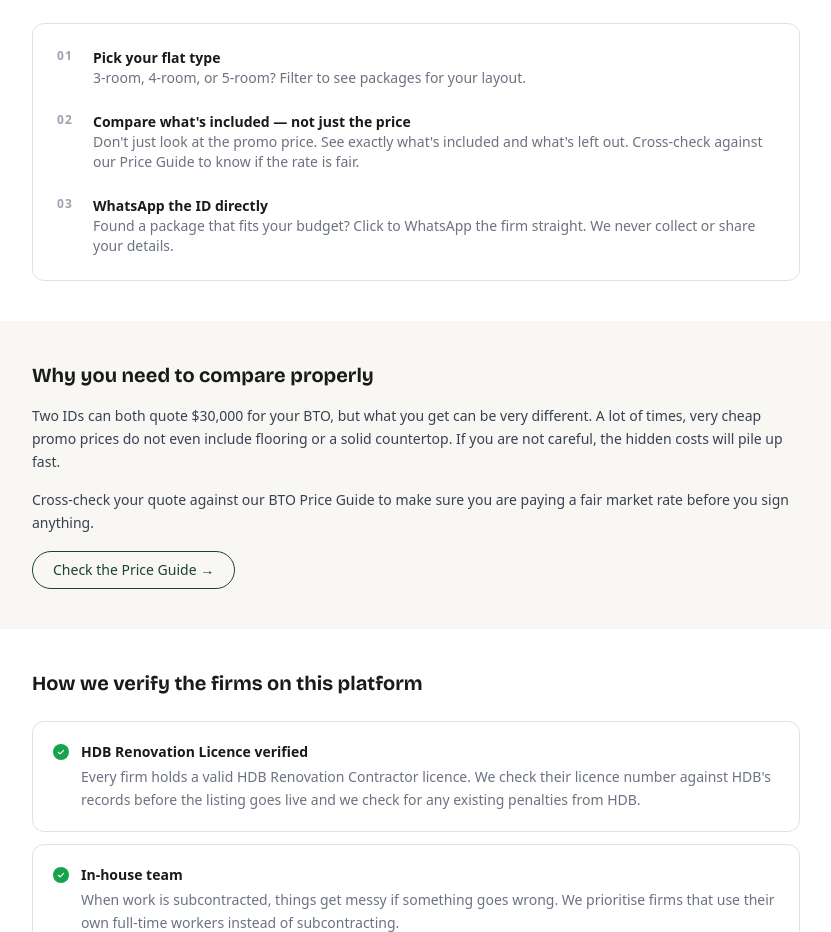
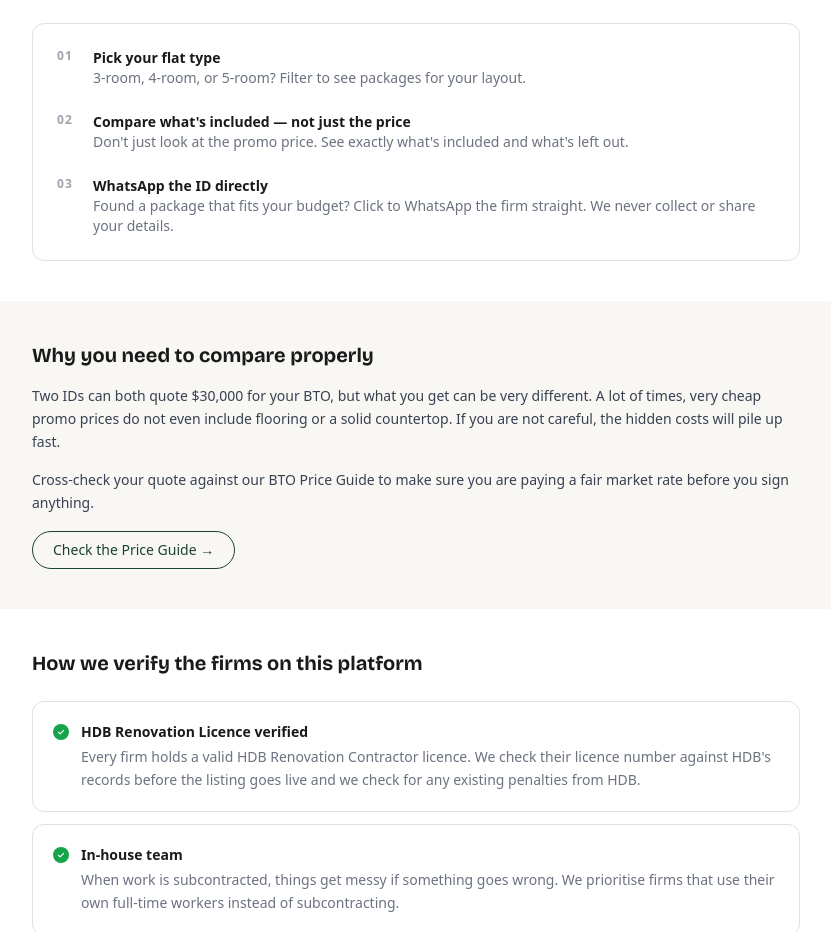
Before and after one commit to chylerbot-beep/btopackage, a Next.js app: page / in a window 1280 px wide. Shown: the part 900-1832 px from the top of the page, without its empty margins (224-1055 px from the left). Built offline with nearby package versions, Linux system fonts and the light colour scheme; no server answers; the database is empty.

Commit message:
Update page.tsx

```diff
--- a/app/page.tsx
+++ b/app/page.tsx
@@ -179,8 +179,7 @@ export default async function Home() {
                 </h3>
                 <p className="text-sm text-[#6B7280]">
                   Don&apos;t just look at the promo price. See exactly what&apos;s included and
-                  what&apos;s left out. Cross-check against our Price Guide to know if the rate is
-                  fair.
+                  what&apos;s left out.
                 </p>
               </div>
             </div>
```
